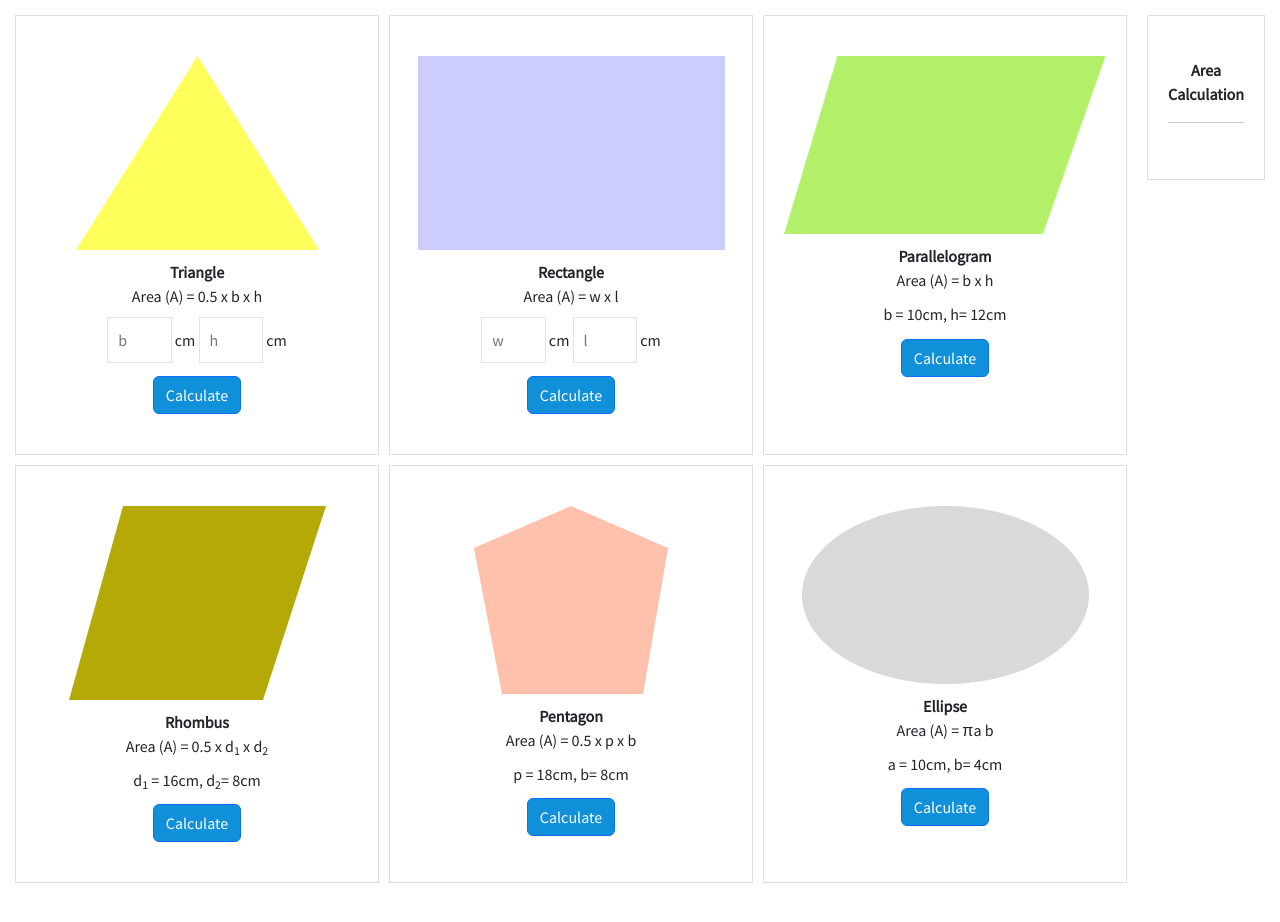
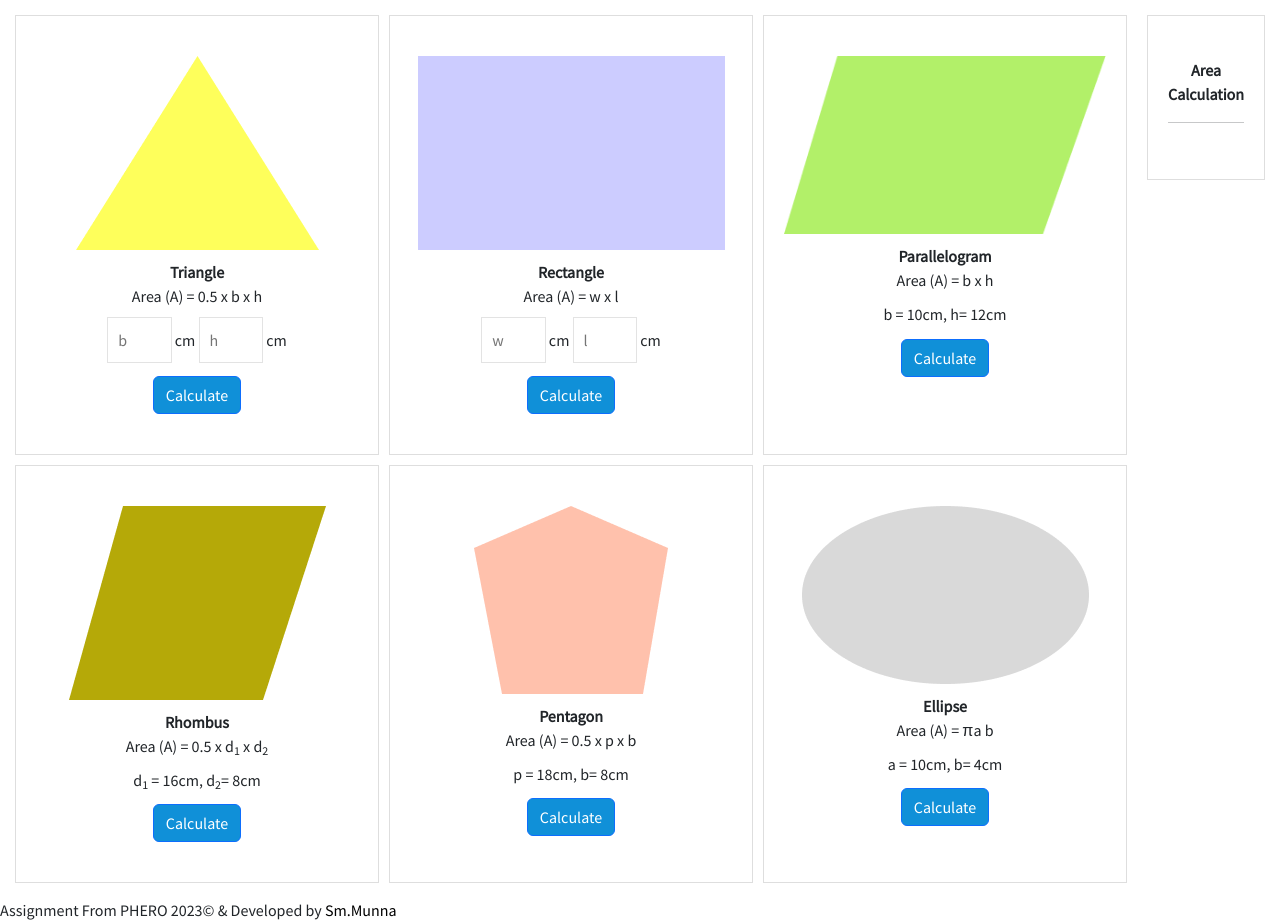
Before and after one commit to smmunna/geometry-genius-assignment, a plain HTML site: page index.html in a window 1280 px wide. Shown: the part 111-1033 px from the top of the page. Before the commit the page ends 1009 px from the top, so only its background shows below. Drawn offline with nearby package versions, Linux system fonts and the light colour scheme.

Commit message:
Update index.html

```diff
--- a/index.html
+++ b/index.html
@@ -173,7 +173,11 @@
 
     <!-- FOOTER START -->
     <footer>
-
+        <section>
+            <div class="footer">
+                Assignment From PHERO 2023&copy; & Developed by <a href="www.facebook.com/smmunna21" style="text-decoration: none; color: black;">Sm.Munna</a>
+            </div>
+        </section>
     </footer>
     <!-- FOOTER END -->
 
```
